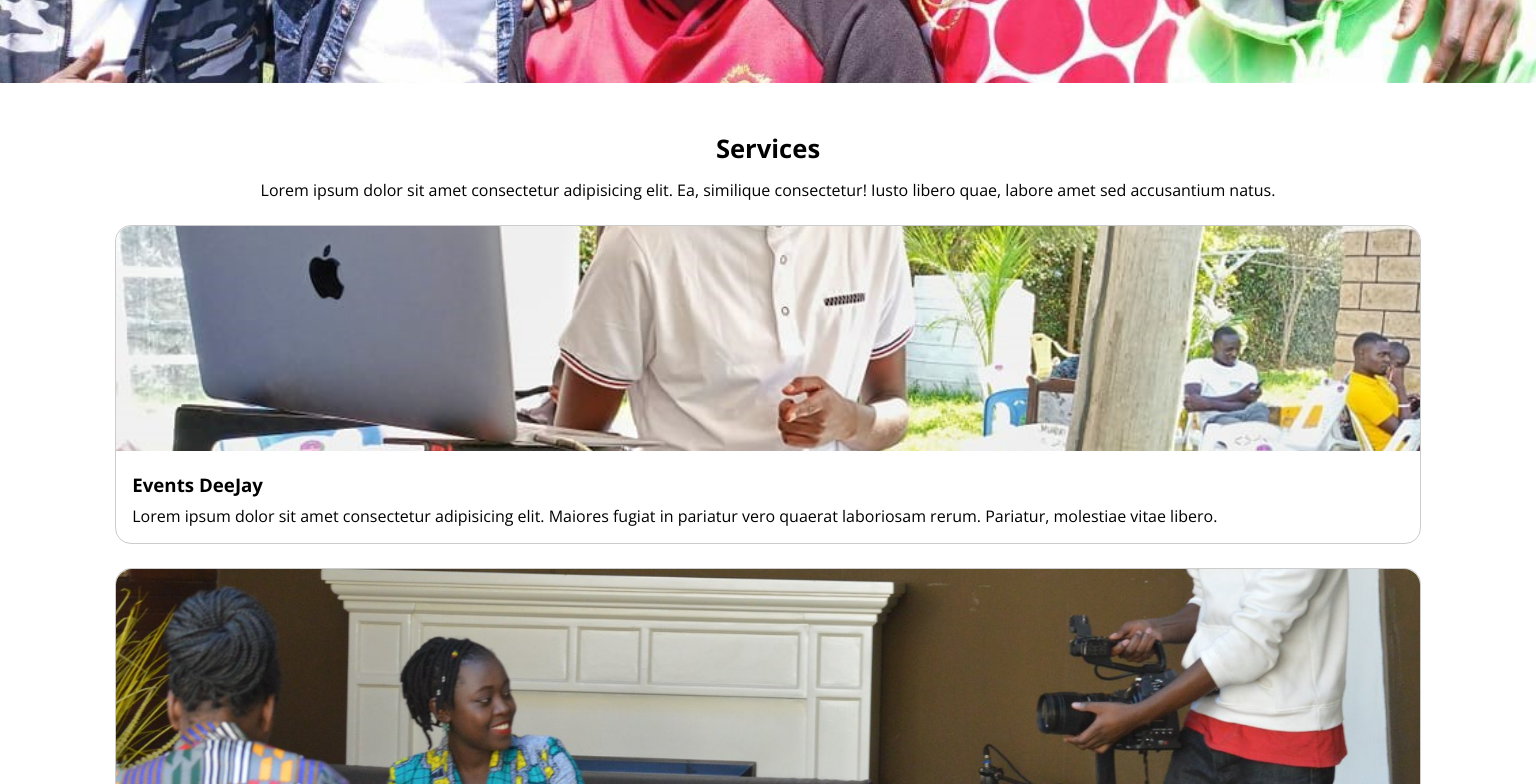
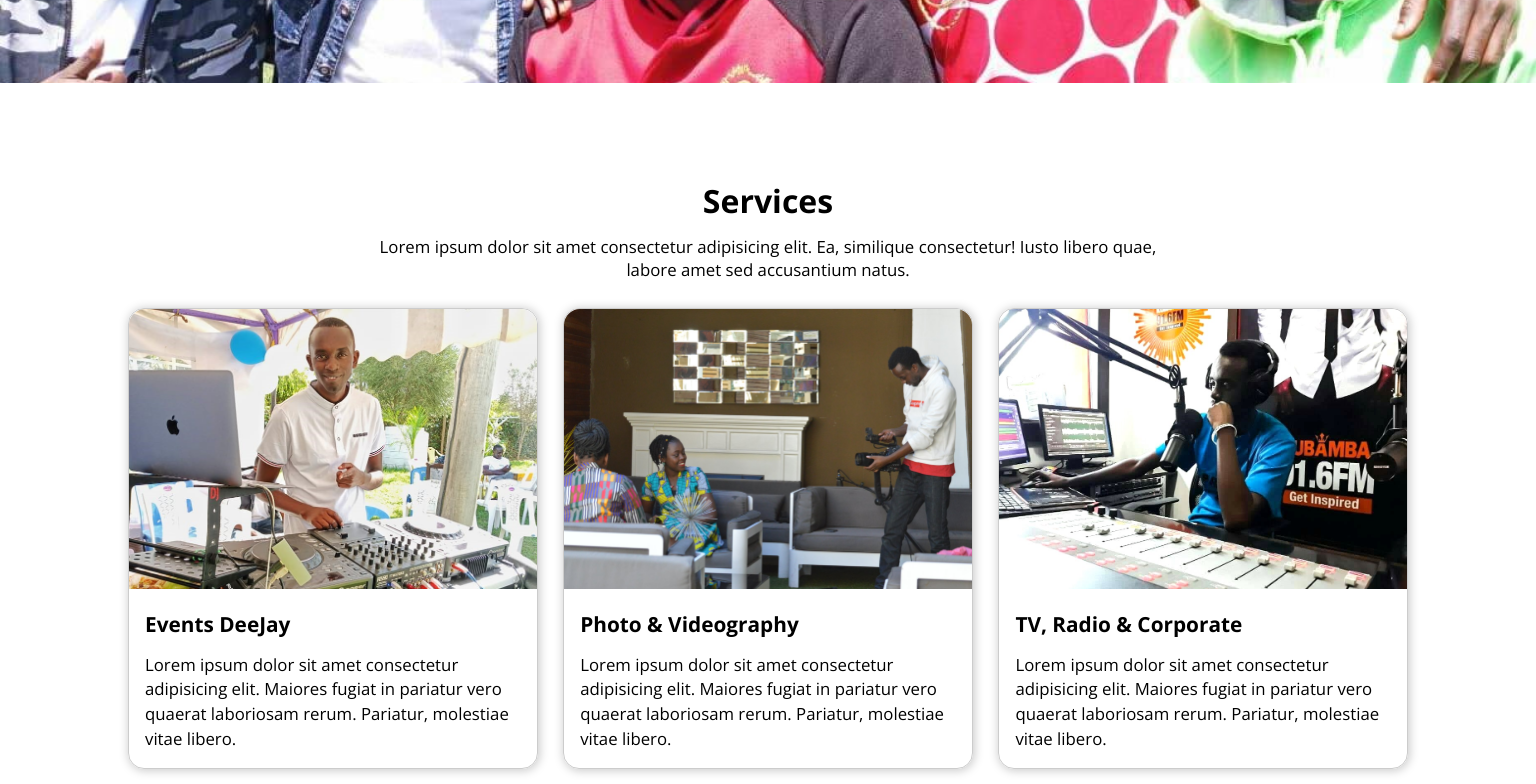
Before and after one commit to david-commit/dj-portfolio, a Next.js app: page / in a window 1536 px wide. Shown: the part 1740-2524 px from the top of the page. Built offline with nearby package versions, Linux system fonts and the light colour scheme.

Commit message:
Style: Home Services complete responsiveness

```diff
--- a/src/styles/Home.css
+++ b/src/styles/Home.css
@@ -114,7 +114,7 @@
 /* -- SERVICES -- */
 .home-services-main-container {
   width: 85%;
-  margin: auto;
+  margin: 5rem auto;
 }
 
 .home-services-main-container h1 {
@@ -139,6 +139,7 @@
   height: auto;
   border-radius: 1rem;
   margin: 1.5rem auto;
+  box-shadow: var(--boxShadow);
 }
 
 .home-service img {
@@ -195,10 +196,6 @@
     text-align: left;
   }
 
-  .home-about-text h2 {
-    font-size: 1.9rem;
-  }
-
   .home-about-text p {
     color: var(--darkGray);
     line-height: 1.5rem;
@@ -220,7 +217,15 @@
     margin-top: -30px;
   }
   /* -- FULL IMAGE -- */
+  /* -- SERVICES -- */
+  .home-service img {
+    height: 300px;
+  }
 
+  .home-service-text p {
+    line-height: 1.6rem;
+  }
+  /* -- SERVICES -- */
 }
 
 /* Medium devices (tablets, 768px and above till next break point) */
@@ -246,6 +251,10 @@
     text-align: left;
   }
 
+  .home-about-text h2 {
+    font-size: 1.9rem;
+  }
+
   .home-about-additional-text {
     display: flex;
   }
@@ -259,6 +268,42 @@
     margin-top: -40px;
   }
   /* -- FULL IMAGE -- */
+  /* -- SERVICES -- */
+  .home-services-main-container {
+    width: 95%;
+  }
+
+  .home-services-container {
+    display: flex;
+  }
+
+  .home-services-main-container > p {
+    width: 85%;
+    margin: 0 auto 1.5rem;
+  }
+
+  .home-service {
+    margin: 0.2rem 0.5rem;
+  }
+
+  .home-service img {
+    height: 150px;
+  }
+
+  .home-service-text {
+    padding: 0.5rem;
+  }
+
+  .home-service-text h3 {
+    font-size: 0.95rem;
+  }
+
+  .home-service-text > p {
+    font-size: 0.85rem;
+    text-align: left;
+    line-height: 1.4rem;
+  }
+  /* -- SERVICES -- */
 }
 
 /* Large devices (desktops, 992px and above till next break point) */
@@ -289,6 +334,41 @@
     margin-top: -55px;
   }
   /* -- FULL IMAGE -- */
+  /* -- SERVICES -- */
+  .home-services-main-container {
+    width: 85%;
+  }
+
+  .home-services-container {
+    display: flex;
+  }
+
+  .home-services-main-container > p {
+    width: 75%;
+    margin: 0 auto 1.5rem;
+  }
+
+  .home-service {
+    margin: 0.2rem 0.6rem;
+  }
+
+  .home-service img {
+    height: 180px;
+  }
+
+  .home-service-text {
+    padding: 0.7rem;
+  }
+
+  .home-service-text h3 {
+    font-size: 1.1rem;
+  }
+
+  .home-service-text > p {
+    font-size: 1rem;
+    line-height: 1.5rem;
+  }
+  /* -- SERVICES -- */
 }
 
 /* Very large devices (desktops, 1200px and above till next break point) */
@@ -318,6 +398,33 @@
     margin-top: -90px;
   }
   /* -- FULL IMAGE -- */
+  /* -- SERVICES -- */
+  .home-services-main-container > p {
+    width: 60%;
+  }
+
+  .home-service {
+    margin: 0.2rem 0.8rem;
+  }
+
+  .home-service img {
+    height: 210px;
+  }
+
+  .home-service-text {
+    padding: 0.7rem;
+  }
+
+  .home-service-text h3 {
+    font-size: 1.3rem;
+    padding-bottom: 0.2rem;
+  }
+
+  .home-service-text > p {
+    font-size: 1.05rem;
+    line-height: 1.55rem;
+  }
+  /* -- SERVICES -- */
 }
 
 /* Very large devices (desktops, 1500px and above till next break point) */
@@ -344,6 +451,36 @@
     margin-top: -120px;
   }
   /* -- FULL IMAGE -- */
+  /* -- SERVICES -- */
+  .home-services-main-container {
+    margin: 6rem auto;
+  }
+
+  .home-services-main-container h1 {
+    font-size: 2rem;
+  }
+
+  .home-services-main-container > p {
+    font-size: 1.05rem;
+  }
+
+  .home-service {
+    margin: 0.2rem 0.8rem;
+  }
+
+  .home-service img {
+    height: 280px;
+  }
+
+  .home-service-text {
+    padding: 1rem;
+  }
+
+  .home-service-text h3 {
+    font-size: 1.3rem;
+    padding-bottom: 0.4rem;
+  }
+  /* -- SERVICES -- */
 }
 /* ====== MEDIA QUERIES ====== */
 /* ========== HOME ========== */
--- a/src/styles/globals.css
+++ b/src/styles/globals.css
@@ -1,6 +1,7 @@
 :root {
   --transpatentBlack: rgba(0, 0, 0, 0.9);
   --darkGrey: #414141;
+  --boxShadow: 1px 1px 10px 1px #ccc;
 }
 
 * {
```
